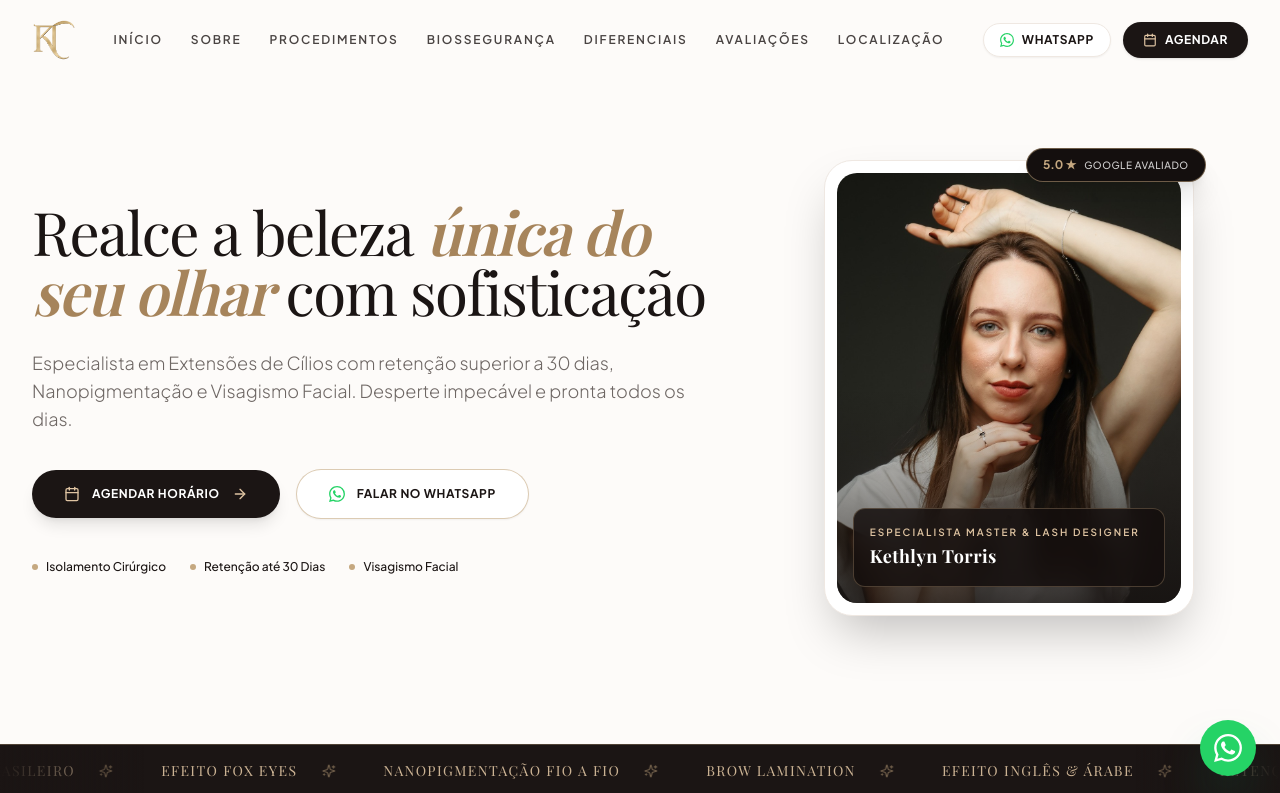
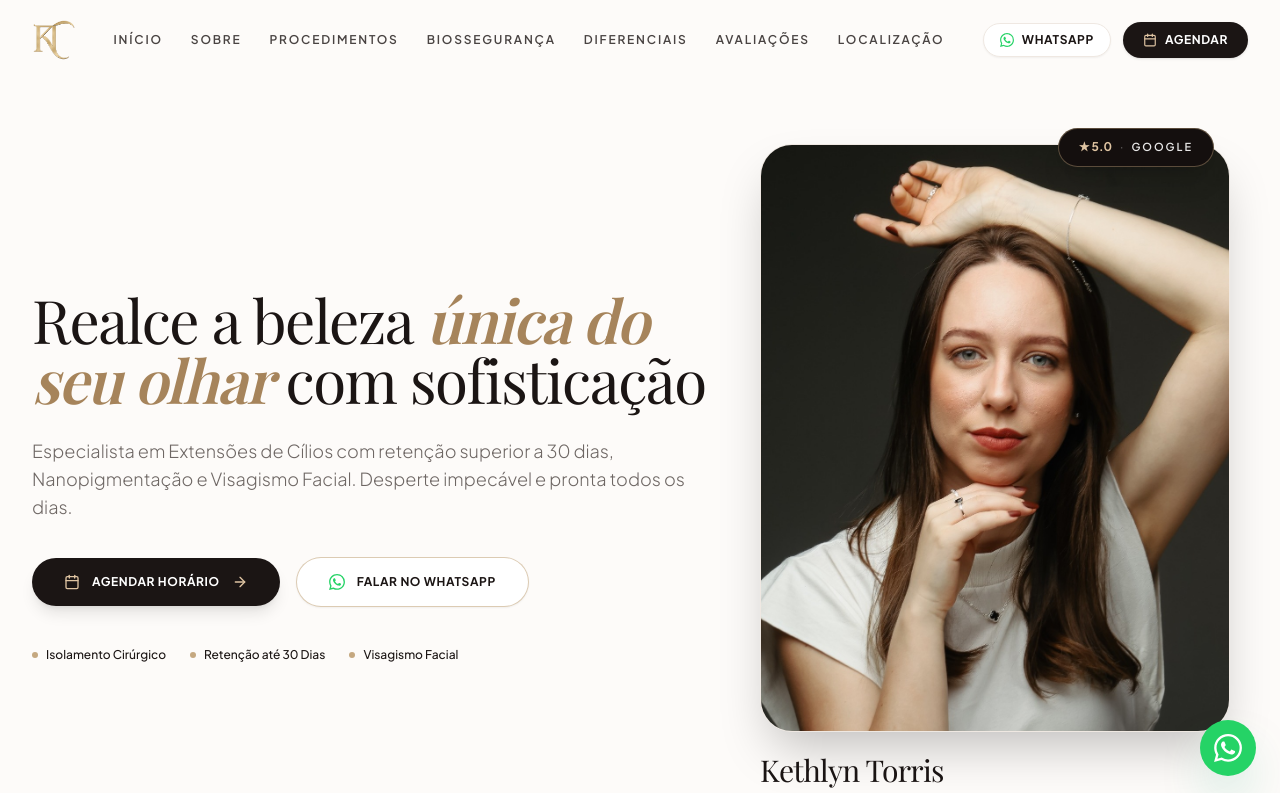
Before and after one commit to TM-SEMPRE-TECNOLOGIA/kethlynbeauty, a React (Vite) app: page / in a window 1280 px wide. Shown: the top 793 px of the page. Built offline with nearby package versions, Linux system fonts and the light colour scheme; a web font is replaced by a local one.

Commit message:
feat(hero): implement editorial beauty campaign layout with signature plate and floating google badge

```diff
--- a/src/components/Hero.tsx
+++ b/src/components/Hero.tsx
@@ -6,13 +6,13 @@ import { siteConfig } from '../data/content';
 
 export const Hero: React.FC = () => {
   return (
-    <section id="inicio" className="relative pt-32 pb-20 lg:pt-40 lg:pb-32 bg-[#FDFBF9] overflow-hidden">
+    <section id="inicio" className="relative pt-32 pb-20 lg:pt-36 lg:pb-28 bg-[#FDFBF9] overflow-hidden">
       {/* Editorial ambient radial glows */}
-      <div className="absolute top-0 right-0 w-[550px] h-[550px] bg-[#E2C7B8]/25 rounded-full blur-3xl pointer-events-none -z-10" />
-      <div className="absolute bottom-0 left-0 w-[450px] h-[450px] bg-[#DFC4A2]/20 rounded-full blur-3xl pointer-events-none -z-10" />
+      <div className="absolute top-0 right-0 w-[550px] h-[550px] bg-[#E2C7B8]/20 rounded-full blur-3xl pointer-events-none -z-10" />
+      <div className="absolute bottom-0 left-0 w-[450px] h-[450px] bg-[#DFC4A2]/15 rounded-full blur-3xl pointer-events-none -z-10" />
 
       <div className="max-w-7xl mx-auto px-4 sm:px-6 lg:px-8">
-        <div className="grid grid-cols-1 lg:grid-cols-12 gap-12 lg:gap-12 items-center">
+        <div className="grid grid-cols-1 lg:grid-cols-12 gap-12 lg:gap-8 items-center">
 
           {/* Left Column: Editorial Headline & Clean CTAs */}
           <motion.div
@@ -25,7 +25,6 @@ export const Hero: React.FC = () => {
             <h1 className="font-serif text-4xl sm:text-5xl lg:text-6xl font-normal tracking-tight text-[#1B1514] leading-[1.12]">
               Realce a beleza <span className="font-serif italic font-semibold text-[#A6845B]">única do seu olhar</span> com sofisticação
             </h1>
-
 
             {/* Subheadline */}
             <p className="text-base sm:text-lg text-[#6E6764] max-w-2xl mx-auto lg:mx-0 leading-relaxed font-light">
@@ -73,44 +72,41 @@ export const Hero: React.FC = () => {
             </div>
           </motion.div>
 
-          {/* Right Column: High Fashion Editorial Portrait Frame */}
+          {/* Right Column: Editorial Campaign Portrait Object */}
           <motion.div
             initial={{ opacity: 0, scale: 0.96 }}
             animate={{ opacity: 1, scale: 1 }}
             transition={{ delay: 0.2, duration: 0.8, ease: "easeOut" }}
-            className="lg:col-span-5 relative flex justify-center"
+            className="lg:col-span-5 relative flex flex-col items-center lg:items-start"
           >
-            <div className="relative w-[300px] sm:w-[350px] lg:w-[370px]">
+            <div className="relative w-full max-w-[340px] sm:max-w-[420px] lg:max-w-[470px]">
 
-              {/* Offset Passe-Partout Gold Frame */}
-              <div className="absolute -inset-3 rounded-[32px] border border-[#C5A880]/40 transform -rotate-2 -z-10" />
-
-              {/* Photo Frame Container */}
-              <div className="relative rounded-[28px] overflow-hidden bg-white p-3 shadow-2xl border border-[#EFE8E2]">
-                <div className="rounded-[20px] overflow-hidden aspect-[4/5] relative group">
-                  <img
-                    src="/assets/dona.jpg"
-                    alt="Kethlyn Torris - Especialista em Cílios e Sobrancelhas"
-                    className="w-full h-full object-cover group-hover:scale-105 transition-transform duration-700"
-                  />
-                  <div className="absolute inset-0 bg-gradient-to-t from-[#140F0E]/80 via-transparent to-transparent" />
-
-                  {/* Luxury Signature Badge */}
-                  <div className="absolute bottom-4 left-4 right-4 text-white p-4 rounded-xl bg-[#140F0E]/85 backdrop-blur-md border border-[#C5A880]/30 z-10">
-                    <p className="text-[10px] uppercase tracking-[0.2em] text-[#DFC4A2] font-semibold">
-                      Especialista Master & Lash Designer
-                    </p>
-                    <p className="font-serif text-lg font-bold tracking-wide mt-0.5">
-                      Kethlyn Torris
-                    </p>
-                  </div>
-                </div>
+              {/* Google Social Proof Badge (Top Right Offset) */}
+              <div className="absolute -top-4 right-2 sm:right-4 z-20 inline-flex items-center gap-2 px-4 sm:px-5 py-2 sm:py-2.5 rounded-full bg-[#140F0E] text-white shadow-xl border border-[#C5A880]/40">
+                <span className="text-[#DFC4A2] text-xs font-bold">★ 5.0</span>
+                <span className="text-white/40 text-xs">·</span>
+                <span className="text-[11px] uppercase tracking-[0.18em] font-semibold text-white/90">
+                  Google
+                </span>
               </div>
 
-              {/* Verified Badge */}
-              <div className="absolute -top-3 -right-3 px-4 py-2 rounded-full bg-[#140F0E] text-white border border-[#C5A880]/50 shadow-xl flex items-center gap-2">
-                <span className="text-[#C5A880] text-xs font-bold">5.0 ★</span>
-                <span className="text-[10px] uppercase tracking-wider text-white/80 font-medium">Google Avaliado</span>
+              {/* Photo Container: Pure Editorial Object (+15-20% size, subtle shadow, rounded-3xl) */}
+              <div className="relative rounded-[28px] sm:rounded-[32px] overflow-hidden shadow-2xl bg-[#FAF7F4] border border-[#EFE8E2] group aspect-[4/5]">
+                <img
+                  src="/assets/dona.jpg"
+                  alt="Kethlyn Torris - Master Lash Designer"
+                  className="w-full h-full object-cover object-top group-hover:scale-103 transition-transform duration-700"
+                />
+              </div>
+
+              {/* Identification Signature Plate (Below Photo, Aligned Left) */}
+              <div className="mt-4 sm:mt-5 text-center lg:text-left space-y-1">
+                <h3 className="font-serif text-2xl sm:text-3xl font-medium tracking-tight text-[#1B1514]">
+                  Kethlyn Torris
+                </h3>
+                <p className="text-[10px] sm:text-[11px] uppercase tracking-[0.16em] font-semibold text-[#A6845B]">
+                  Master Lash Designer & Especialista Facial
+                </p>
               </div>
 
             </div>
```
